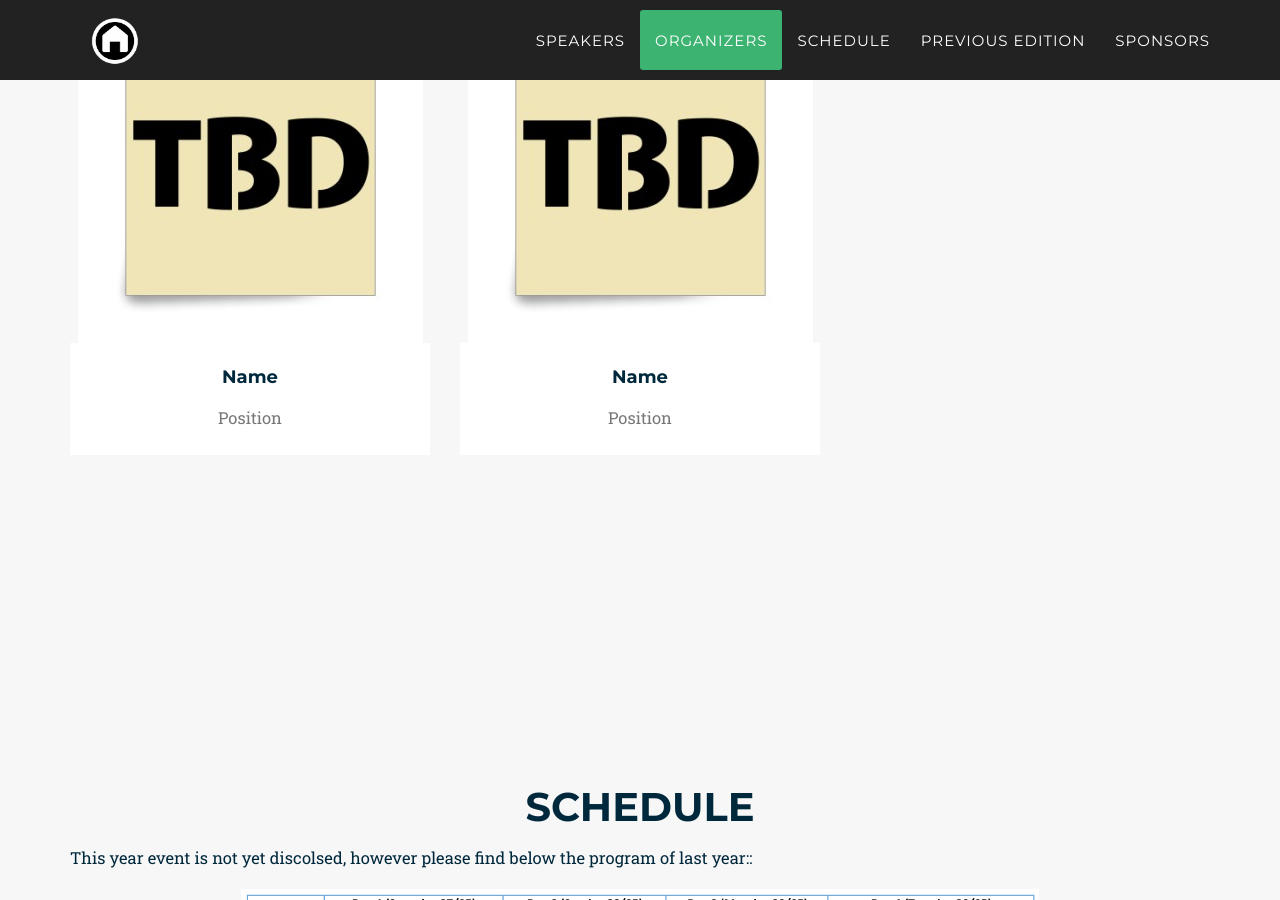
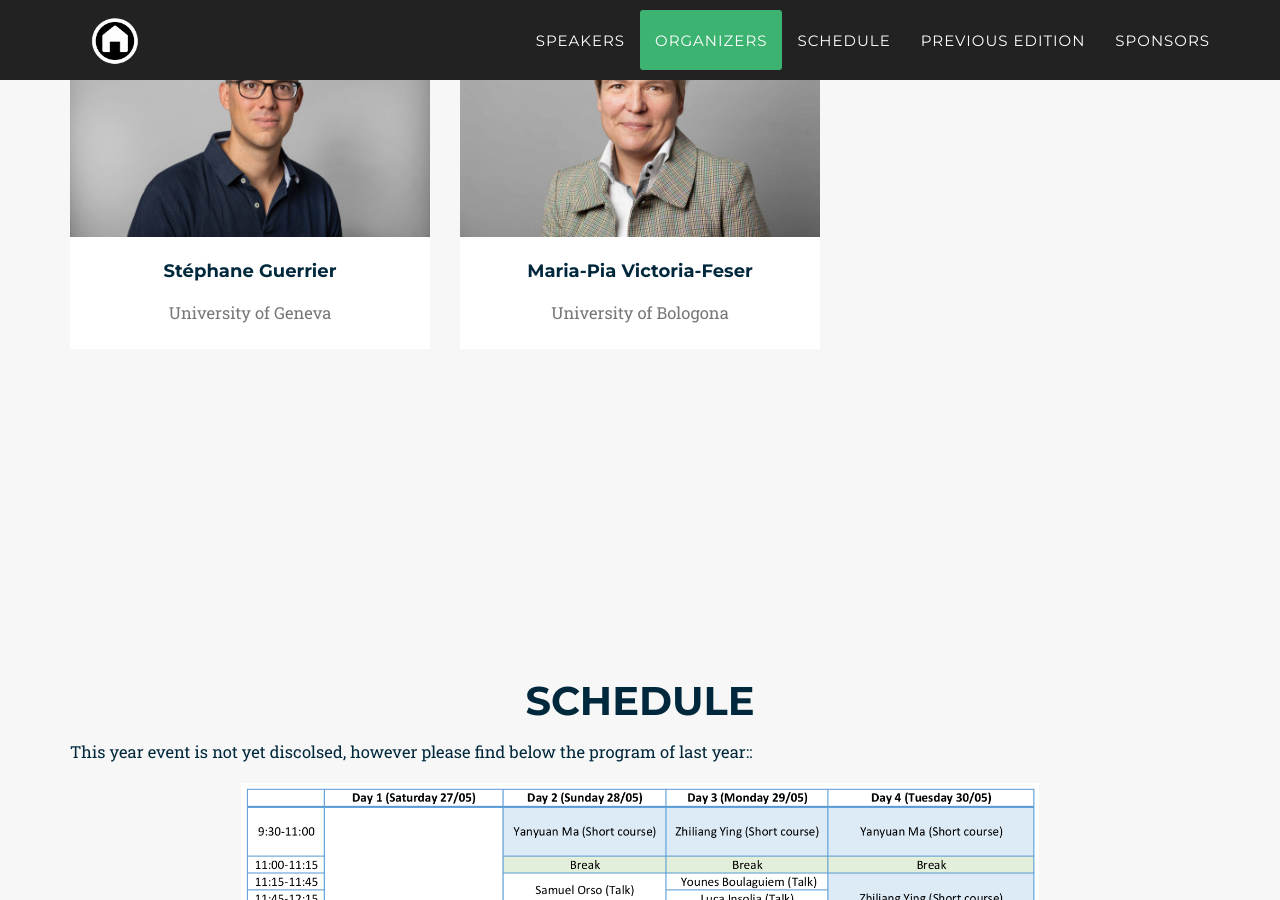
Before and after one commit to SMAC-Group/stat_conf_24, a Jekyll site: the page built from index.html, in a window 1280 px wide and 900 px high, scrolled down 3026 px. Built offline with Jekyll 4.4.1, drawn with Linux system fonts in a browser that asks for light colours; some web fonts are replaced.

Commit message:
remove toggle popo up on organizers members

```diff
--- a/_data/twenty_17/teams.yml
+++ b/_data/twenty_17/teams.yml
@@ -1,17 +1,17 @@
-- title: Name
-  name: Name-1
-  subtitle: Position
-  img: TBD.jpg
-  thumbnail: TBD.jpg
+- title: Stéphane Guerrier
+  name: Name-6
+  subtitle: University of Geneva
+  img: stephane.jpeg
+  thumbnail: stephane.jpeg
   alt: Picture of TBD
   topic: Topic
   description: More Info
 
-- title: Name
-  name: Name-2
-  subtitle: Position
-  img: TBD.jpg
-  thumbnail: TBD.jpg
+- title: Maria-Pia Victoria-Feser
+  name: Name-7
+  subtitle: University of Bologona
+  img: mariapia.jpg
+  thumbnail: mariapia.jpg
   alt: Picture of TBD
   topic: Topic
   description: More Info
--- a/_includes/2017_data/team_members.html
+++ b/_includes/2017_data/team_members.html
@@ -12,14 +12,8 @@
             <div class="row">
             {% for team in site.data.twenty_17.teams %}
                 <div class="col-md-4 col-sm-6 speakers-item">
-                    <a href="#{{ team.name }}" class="speakers-link" data-toggle="modal">
-                        <div class="speakers-hover">
-                            <div class="speakers-hover-content">
-                                <i class="fa fa-plus fa-3x"></i>
-                            </div>
-                        </div>
-                        <img src="../css/2017_style/img/team/{{ team.thumbnail }}" class="img-responsive img-centered" alt="">
-                    </a>
+
+                     <img src="../css/2017_style/img/team/{{ team.thumbnail }}" class="img-responsive img-centered" alt="">
                     <div class="speakers-caption">
                         <h4>{{ team.title }}</h4>
                         <p class="text-muted">{{ team.subtitle }}</p>
```
Also changed, not shown: css/2017_style/img/team/mariapia.jpg (added), css/2017_style/img/team/stephane.jpeg (added), 5 other files.
